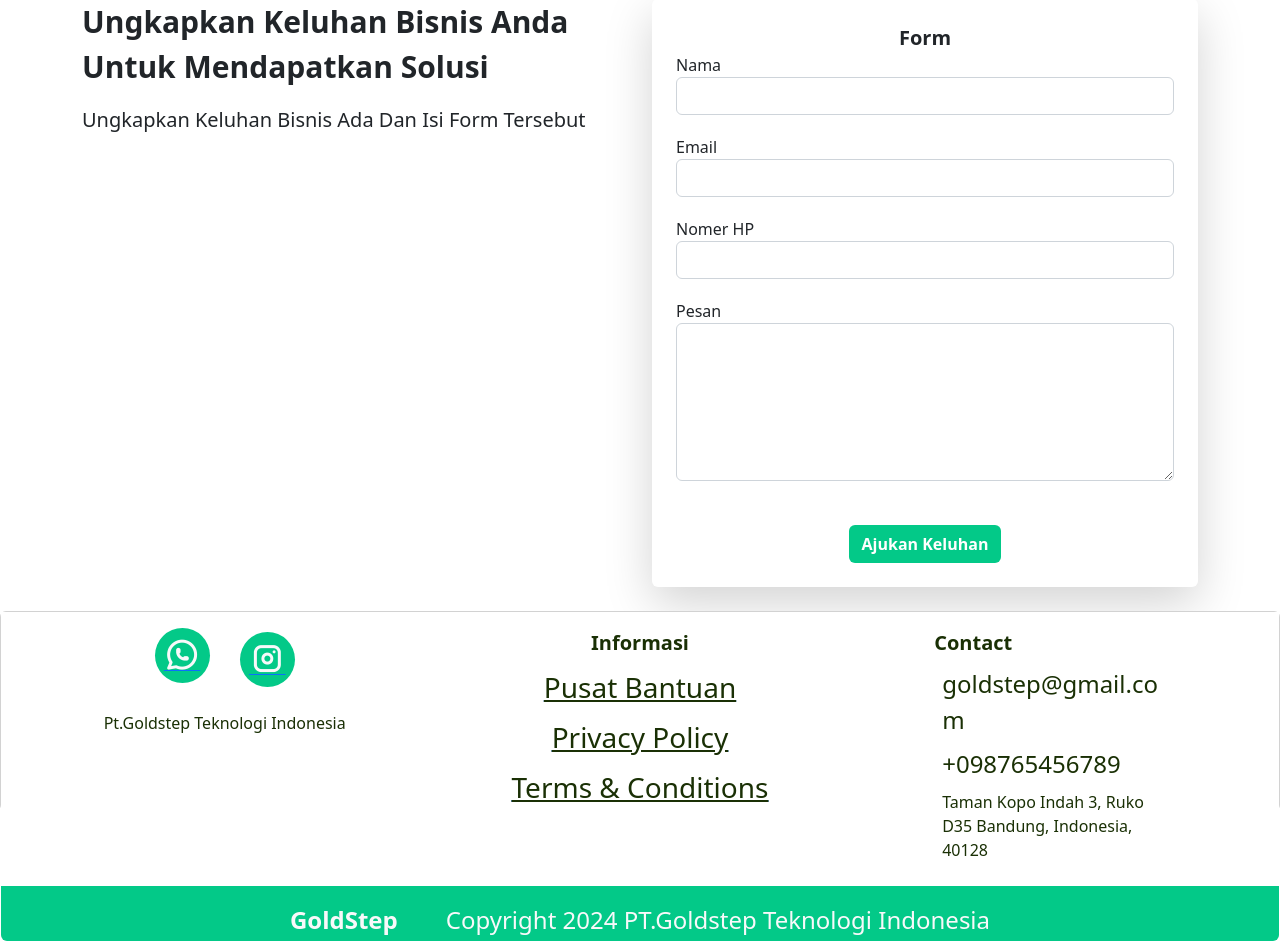
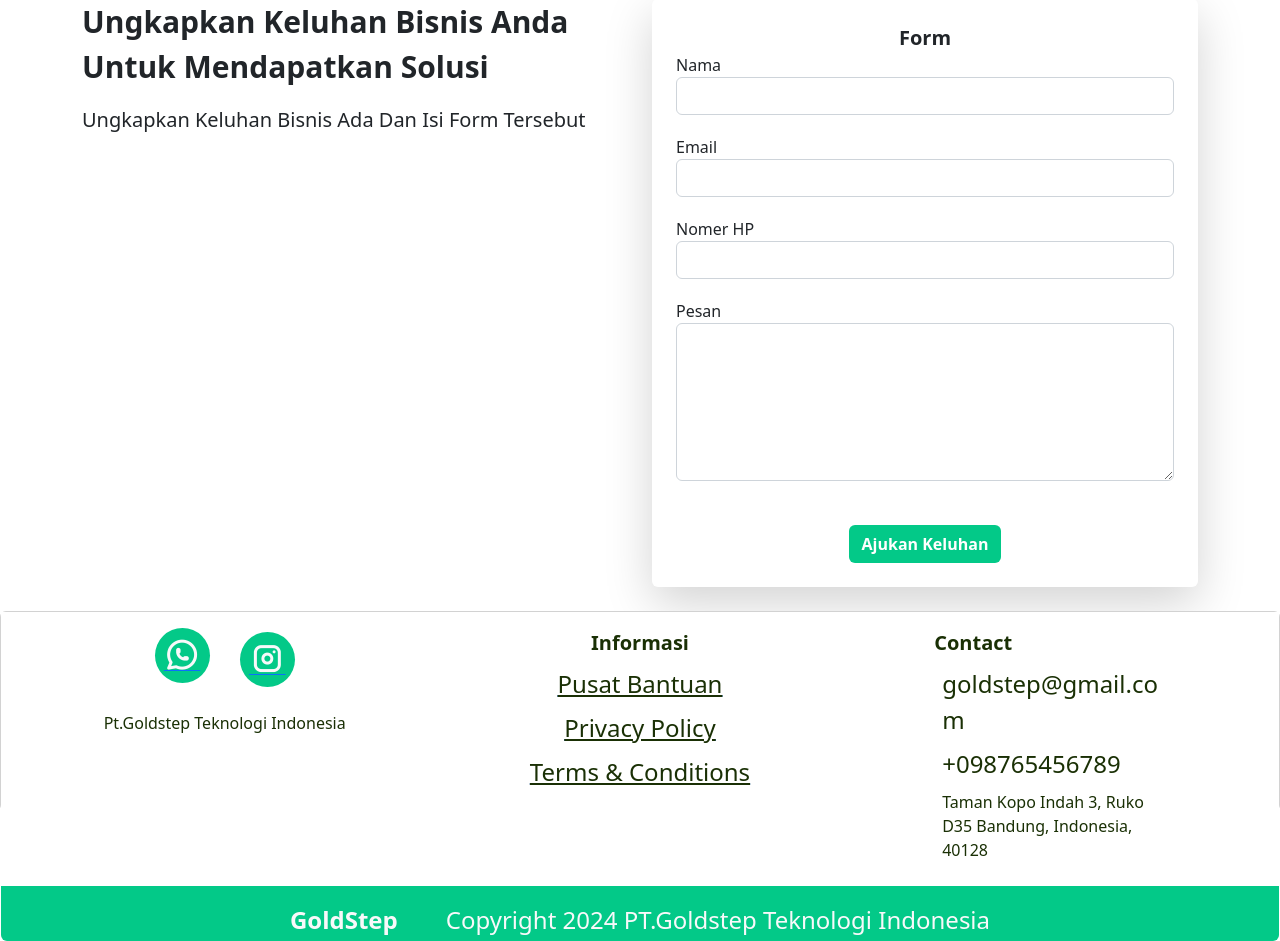
Before and after one commit to adithamp/landingpage, a CodeIgniter 4 app: the page made by app/Views/home.php in a window 1280 px wide. Shown: the part 1836-2777 px from the top of the page. Run offline with PHP 8.4 and a stand-in for CodeIgniter, Linux system fonts and the light colour scheme; the template is opened without the code that fills it, so the values that code supplies are empty; some libraries are stand-ins or nearby versions.

Commit message:
merubah ukuran font ke ukuran yang lebih kecil

```diff
--- a/app/Views/layout/main.php
+++ b/app/Views/layout/main.php
@@ -64,13 +64,13 @@
                         <p class="txt p-0 m-0 fs-5 fw-bold">Informasi</p>
                         <div class="col-12 p-2">
                             <a href="">
-                                <p class="txt p-0 m-0 fs-3 pb-2 text-decoration-underline">Pusat Bantuan</p>
+                                <p class="txt p-0 m-0 fs-4 pb-2 text-decoration-underline">Pusat Bantuan</p>
                             </a>
                             <a href="">
-                                <p class="txt p-0 m-0 fs-3 pb-2 text-decoration-underline">Privacy Policy</p>
+                                <p class="txt p-0 m-0 fs-4 pb-2 text-decoration-underline">Privacy Policy</p>
                             </a>
                             <a href="">
-                                <p class="txt p-0 m-0 fs-3 pb-2 text-decoration-underline">Terms & Conditions</p>
+                                <p class="txt p-0 m-0 fs-4 pb-2 text-decoration-underline">Terms & Conditions</p>
                             </a>
                         </div>
                     </div>
```
